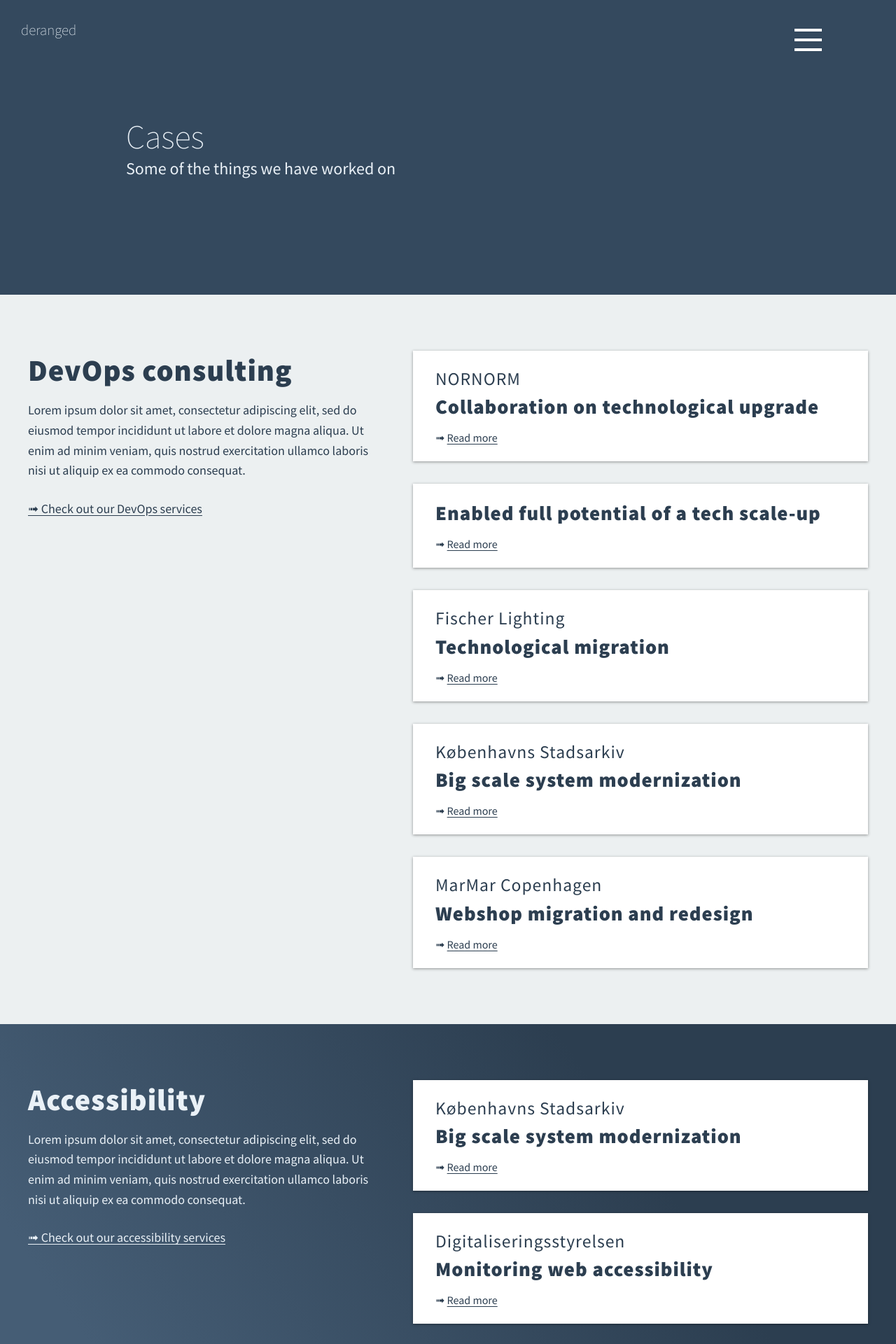
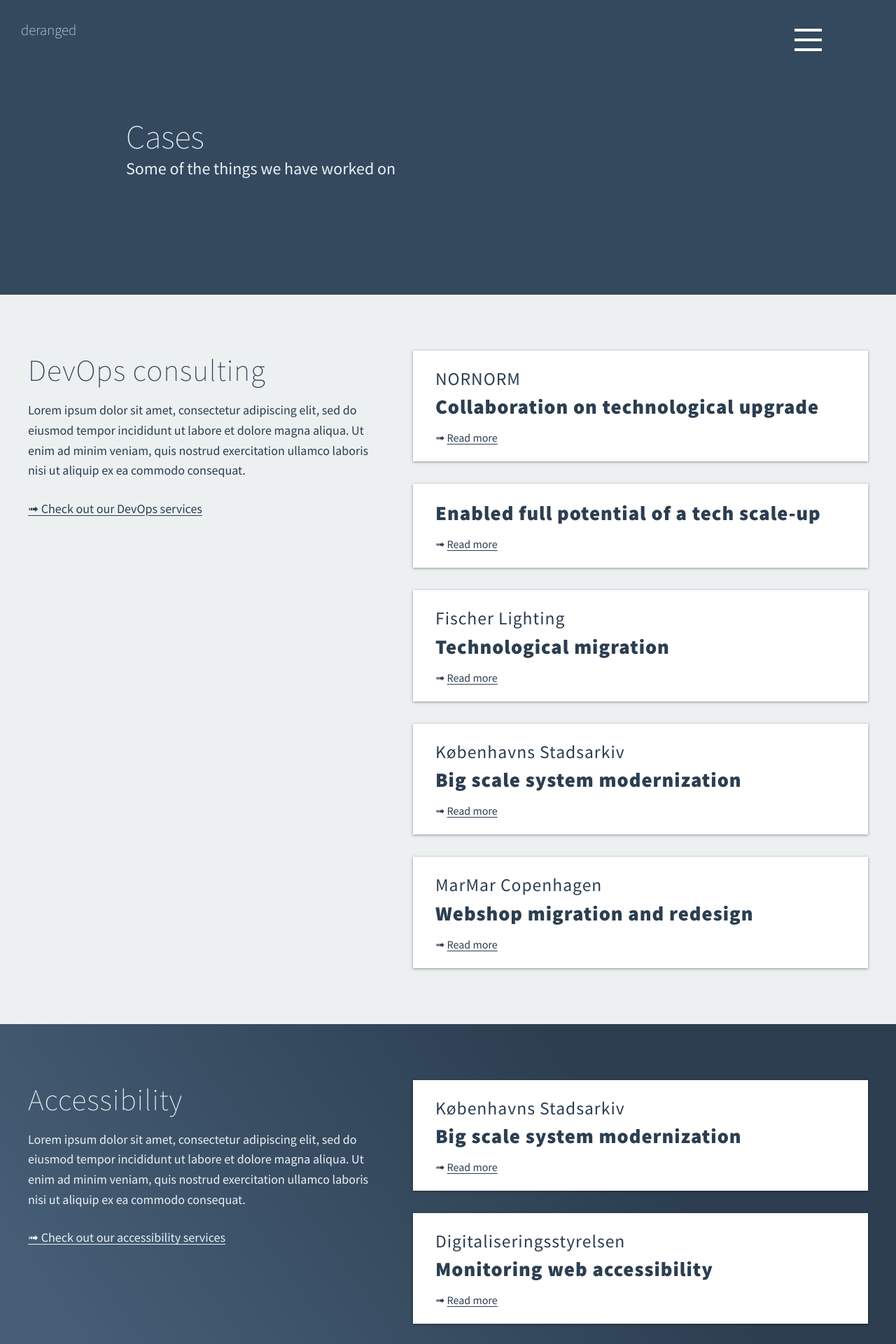
Before and after one commit to derangeddk/deranged.dk, a Jekyll site: the page built from cases/index.html, in a window 1280 px wide. Shown: the top 1920 px of the page at 70% size. Built offline with Jekyll 4.4.1, drawn with Linux system fonts in a browser that asks for light colours; some web fonts are replaced; comment, search, counter and statistics services are not loaded.

Commit message:
Lighter cases categories headings

```diff
--- a/cases/index.html
+++ b/cases/index.html
@@ -61,7 +61,7 @@ sitemap_include: 'yes'
     <div class="content__container content__container--wide">
       <div class="section__content-wrapper">
         <div class="section__side-column">
-          <h2 class="section__heading">
+          <h2 class="section__heading section__heading--light">
             DevOps consulting
           </h2>
           <div class="section__text">
@@ -101,7 +101,7 @@ sitemap_include: 'yes'
     <div class="content__container content__container--wide">
       <div class="section__content-wrapper">
         <div class="section__side-column">
-          <h2 class="section__heading">
+          <h2 class="section__heading section__heading--light">
             Accessibility
           </h2>
           <div class="section__text">
@@ -141,7 +141,7 @@ sitemap_include: 'yes'
     <div class="content__container content__container--wide">
       <div class="section__content-wrapper">
         <div class="section__side-column">
-          <h2 class="section__heading">
+          <h2 class="section__heading section__heading--light">
             Revenue operations
           </h2>
           <div class="section__text">
@@ -181,7 +181,7 @@ sitemap_include: 'yes'
     <div class="content__container content__container--wide">
       <div class="section__content-wrapper">
         <div class="section__side-column">
-          <h2 class="section__heading">
+          <h2 class="section__heading section__heading--light">
             Customer relationship consulting
           </h2>
           <div class="section__text">
```
